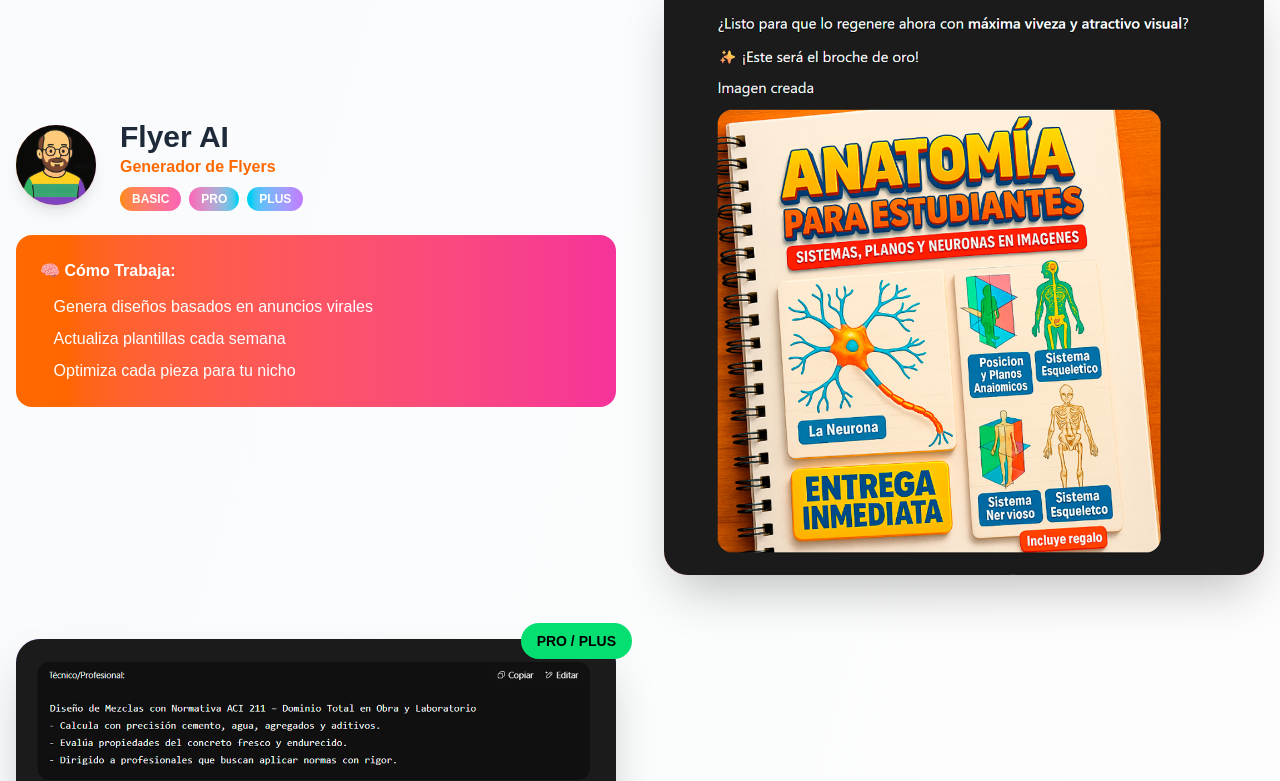
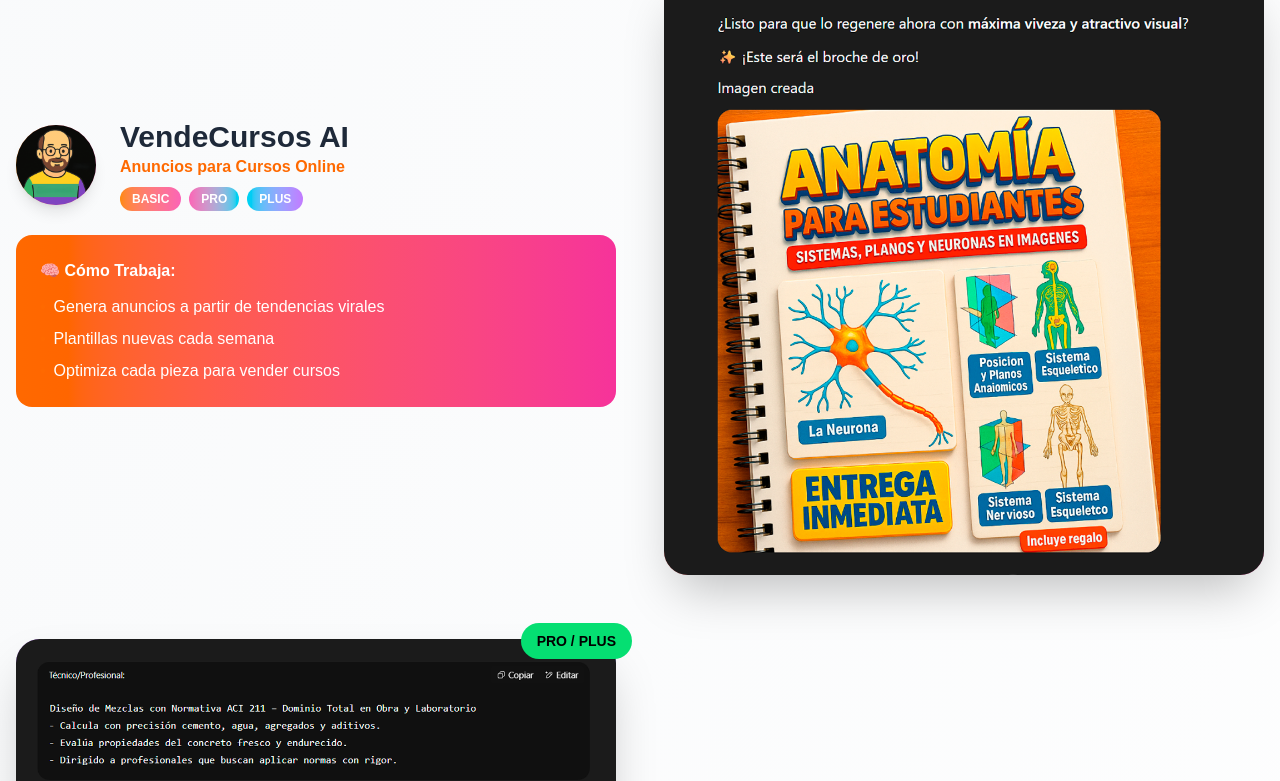
Before and after one commit to angelaFree/ventorai_page, a Next.js app: page / in a window 1280 px wide. Shown: the part 2039-2820 px from the top of the page. Built offline with nearby package versions, Linux system fonts and the light colour scheme; no server answers.

Commit message:
feat: rebrand VendeCursos AI landing and pricing

```diff
--- a/app/agent/sellcoursesai/page.tsx
+++ b/app/agent/sellcoursesai/page.tsx
@@ -1,5 +1,4 @@
 
-import FlyerIALanding from "@/components/flyerIaLanding/FlyerIALanding";
 import { PixelGeneralMeta } from "@/components/pixel/pixelGeneralMeta/PixelGeneralMeta";
 import VendeCursosAI from "@/components/vendecursosai/VendeCursosAI";
 import React, { Suspense } from "react";
--- a/app/layout.tsx
+++ b/app/layout.tsx
@@ -5,35 +5,29 @@ import { Analytics } from "@vercel/analytics/next";
 export const metadata: Metadata = {
   metadataBase: new URL("https://ventorai.freeinfoproducts.com/"),
   title: {
-    default: "FlyerAI - Create Viral Flyers Instantly",
-    template: "%s | FlyerAI",
+    default: "VendeCursos AI - Genera Anuncios para Cursos Online",
+    template: "%s | VendeCursos AI",
   },
   description:
-    "Generate viral flyers in seconds with artificial intelligence. Forget Canva and expensive designers. Designs optimized based on top-performing ads from Facebook Ads Library.",
+    "Crea anuncios irresistibles para tus cursos online en segundos con inteligencia artificial. Olvídate de Canva y los diseñadores caros.",
   keywords: [
-    "viral flyers",
-    "flyer ai",
-    "ai flyer generator",
+    "vendecursos ai",
+    "anuncios para cursos",
+    "generador de anuncios",
     "facebook ads library",
-    "digital marketing",
-    "flyer design",
-    "canva alternative",
+    "marketing digital",
+    "diseño de anuncios",
     "generative ai",
-    "online sales",
+    "ventas online",
     "social media",
-    "flyers virales",
+    "anuncios virales",
     "inteligencia artificial",
-    "marketing digital",
-    "diseño de flyers",
-    "alternativa a Canva",
-    "ventas online",
-    "redes sociales",
-    "crear flyers online",
+    "crear anuncios online",
   ],
   openGraph: {
-    title: "FlyerAI - Create Viral Flyers Instantly",
+    title: "VendeCursos AI - Genera Anuncios para Cursos Online",
     description:
-      "Create viral flyers effortlessly. Always up-to-date templates optimized for any industry.",
+      "Genera anuncios virales sin esfuerzo. Plantillas siempre actualizadas y optimizadas para vender cursos online.",
     url: "https://ventorai.freeinfoproducts.com/",
     siteName: "Ventor AI",
     images: [
@@ -41,7 +35,7 @@ export const metadata: Metadata = {
         url: "/logo_ventor.png",
         width: 1200,
         height: 630,
-        alt: "FlyerAI",
+        alt: "VendeCursos AI",
       },
     ],
     locale: "en_US",
--- a/components/subscriptions/data.tsx
+++ b/components/subscriptions/data.tsx
@@ -15,13 +15,13 @@ export interface Plan {
 
 export const assistantsData: Record<string, Assistant> = {
   flyerAI: {
-    name: "Flyer AI",
+    name: "VendeCursos AI",
     iconSrc: "/flyerai_avatar.png",
-    description: "Asistente Generador de Flyers",
+    description: "Asistente para anuncios de cursos online",
     features: [
-      "Genera flyers listos para vender",
+      "Genera anuncios listos para vender cursos",
       "Actualiza diseños con plantillas semanales",
-      "Optimiza cada pieza para tu nicho",
+      "Optimiza cada pieza para tu nicho educativo",
     ],
   },
   angulAI: {
@@ -78,27 +78,27 @@ export const assistantsData: Record<string, Assistant> = {
 };
 
 const basePriceMap = {
-  US: 6.9,
-  PE: 27.0,
-  MX: 162.9,
-  CO: 29.73,
-  BO: 52.0,
+  US: 4.9,
+  PE: 19.17,
+  MX: 115.7,
+  CO: 21.12,
+  BO: 36.93,
 };
 
 const proPriceMap = {
-  US: 8.9,
-  PE: 34.0,
-  MX: 206.0,
-  CO: 37.670,
-  BO: 70.0,
+  US: 6.32,
+  PE: 24.73,
+  MX: 149.19,
+  CO: 27.23,
+  BO: 47.63,
 };
 
 const plusPriceMap = {
-  US: 11.9,
-  PE: 45.0,
-  MX: 275.0,
-  CO: 50.370,
-  BO: 90.0,
+  US: 8.45,
+  PE: 33.04,
+  MX: 199.43,
+  CO: 36.44,
+  BO: 63.64,
 };
 
 const multiplyPriceMap = (ratio: number) => {
--- a/components/subscriptions/showcaseData.tsx
+++ b/components/subscriptions/showcaseData.tsx
@@ -21,8 +21,8 @@ export const showcaseItems: ShowcaseItem[] = [
     id: "flyer",
     iconSrc: "/flyerai_avatar.png",
     iconGradient: "from-orange-400 to-pink-400",
-    name: "Flyer AI",
-    tagline: "Generador de Flyers",
+    name: "VendeCursos AI",
+    tagline: "Anuncios para Cursos Online",
     taglineColor: "text-orange-500",
     badges: [
       { label: "BASIC", gradient: "from-orange-400 to-pink-400" },
@@ -32,9 +32,9 @@ export const showcaseItems: ShowcaseItem[] = [
     featureBg: "from-orange-500 to-pink-500",
     bulletColor: "text-orange-500",
     features: [
-      "Genera diseños basados en anuncios virales",
-      "Actualiza plantillas cada semana",
-      "Optimiza cada pieza para tu nicho",
+      "Genera anuncios a partir de tendencias virales",
+      "Plantillas nuevas cada semana",
+      "Optimiza cada pieza para vender cursos",
     ],
     highlight: { text: "BASIC / PRO / PLUS", classes: "bg-yellow-400 text-black" },
     graphicSrc: "/flyerai_ejemplo.png",
--- a/components/vendecursosai/VendeCursosAI.tsx
+++ b/components/vendecursosai/VendeCursosAI.tsx
@@ -1390,14 +1390,14 @@ export default function VendeCursosAI() {
       avatar: "/avatar_maria.png",
     },
     {
-      text: "Increíble cómo FlyerIA captura las tendencias virales. Mis conversiones subieron 300%.",
+      text: "Increíble cómo VendeCursos AI captura las tendencias virales. Mis conversiones subieron 300%.",
       author: "Carlos Ruiz",
       role: "E-commerce Owner",
       rating: 5,
       avatar: "/avatar_carlos.png",
     },
     {
-      text: "Adiós Canva, adiós diseñadores caros. FlyerIA es todo lo que necesito.",
+      text: "Adiós Canva, adiós diseñadores caros. VendeCursos AI es todo lo que necesito.",
       author: "Ana Martínez",
       role: "Social Media Specialist",
       rating: 5,
@@ -1596,11 +1596,11 @@ export default function VendeCursosAI() {
   );
 
   const priceMap = {
-    US: 6.9,
-    PE: 27.0,
-    MX: 162.9,
-    CO: 29.73,
-    BO: 52.0,
+    US: 4.9,
+    PE: 19.17,
+    MX: 115.7,
+    CO: 21.12,
+    BO: 36.93,
   };
   return (
     <>
@@ -1645,16 +1645,20 @@ export default function VendeCursosAI() {
             <div className="mx-auto max-w-4xl">
               <div className="inline-flex items-center rounded-full bg-yellow-400 text-black hover:bg-yellow-300 text-lg px-6 py-2 mb-6 font-medium">
                 <SparklesIcon />
-                <span className="ml-2">¡Nuevo! IA Generativa para Flyers</span>
+                <span className="ml-2">¡Nuevo! Asistente de Anuncios con IA</span>
               </div>
 
               <h1 className="text-5xl md:text-7xl font-black mb-6 bg-gradient-to-r from-yellow-300 to-white bg-clip-text text-transparent leading-tight">
-                Crea Flyers Virales en Segundos con FlyerIA
+                Crea anuncios para tus cursos en segundos con VendeCursos AI
               </h1>
 
               <p className="text-xl md:text-2xl mb-8 text-cyan-100 max-w-3xl mx-auto leading-relaxed">
-                Olvídate de Canva y diseñadores: genera tus diseños a partir de
-                los anuncios más exitosos en Facebook Ads Library.
+                Asistente montado en ChatGPT que genera flyers y anuncios para cursos online.
+                Olvídate de Canva y diseñadores: en segundos tendrás piezas listas para vender.
+              </p>
+
+              <p className="text-xl md:text-2xl mb-8 text-cyan-100 max-w-3xl mx-auto leading-relaxed">
+                Solo $4.9/mes al precio de un café (antes $45). Recuperas la inversión con tu primera venta.
               </p>
 
               <div className="flex flex-col sm:flex-row gap-4 justify-center items-center mb-12">
@@ -1683,6 +1687,39 @@ export default function VendeCursosAI() {
             </div>
           </div>
         </section>
+        <section className="py-16 bg-white">
+          <div className="container mx-auto px-4">
+            <h2 className="text-3xl font-bold text-center mb-8">¿Qué ofrece VendeCursos AI?</h2>
+            <ul className="max-w-3xl mx-auto text-lg space-y-4 list-disc list-inside">
+              <li>Cuentas gratuitas: genera hasta 5 anuncios al día por cuenta desde cualquier dispositivo.</li>
+              <li>Con planes de pago de ChatGPT: hasta 5 anuncios por minuto.</li>
+              <li>Tamaños disponibles: 1024×1024, 1024×1792 y 1792×1024 px.</li>
+              <li>Motor de imágenes de ChatGPT combinado con tecnología Ventor para anuncios de alta calidad.</li>
+              <li>Bono: ebook de prompts y acceso a grupo exclusivo de usuarios.</li>
+            </ul>
+          </div>
+        </section>
+
+        <section className="py-16 bg-gray-50">
+          <div className="container mx-auto px-4">
+            <h2 className="text-3xl font-bold text-center mb-8">Comparativa de resultados</h2>
+            <div className="grid md:grid-cols-3 gap-8 items-center">
+              <div className="text-center">
+                <Image src="https://placehold.co/300x400" alt="Imagen GPT" width={300} height={400} className="mx-auto rounded-lg" />
+                <p className="mt-2">Imagen generada con GPT normal</p>
+              </div>
+              <div className="text-center">
+                <Image src="https://placehold.co/300x400?text=IA" alt="Imagen otra IA" width={300} height={400} className="mx-auto rounded-lg" />
+                <p className="mt-2">Otras IA</p>
+              </div>
+              <div className="text-center">
+                <Image src="https://placehold.co/300x400?text=VendeCursosAI" alt="Anuncio VendeCursos AI" width={300} height={400} className="mx-auto rounded-lg" />
+                <p className="mt-2">Ejemplo VendeCursos AI</p>
+              </div>
+            </div>
+          </div>
+        </section>
+
         <CarouselFlyers flyers={flyersVerticalGroup1} itemType="vertical" />
 
         <CarouselFlyers flyers={flyersSquareGroup1} itemType="square" />
@@ -1745,7 +1782,7 @@ export default function VendeCursosAI() {
                 Flyers Que Están Arrasando
               </h2>
               <p className="text-xl text-gray-600 max-w-3xl mx-auto">
-                Diseños virales creados con FlyerIA que están generando miles de
+                Diseños virales creados con VendeCursos AI que están generando miles de
                 conversiones
               </p>
             </div>
@@ -1763,7 +1800,7 @@ export default function VendeCursosAI() {
           <div className="container mx-auto px-4">
             <div className="max-w-4xl mx-auto text-center">
               <h2 className="text-4xl md:text-5xl font-black text-white mb-8">
-                Ve FlyerIA en Acción
+                Ve VendeCursos AI en Acción
               </h2>
               <p className="text-xl text-purple-100 mb-12">
                 Descubre cómo crear flyers virales en menos de 30 segundos
@@ -1775,7 +1812,7 @@ export default function VendeCursosAI() {
                   <iframe
                     className="w-full h-full"
                     src="https://www.youtube.com/embed/GECrfns4fwQ?rel=0"
-                    title="Vídeo FlyerIA"
+                    title="Vídeo VendeCursos AI"
                     frameBorder="0"
                     allow="accelerometer; autoplay; clipboard-write; encrypted-media; gyroscope; picture-in-picture"
                     allowFullScreen
```
